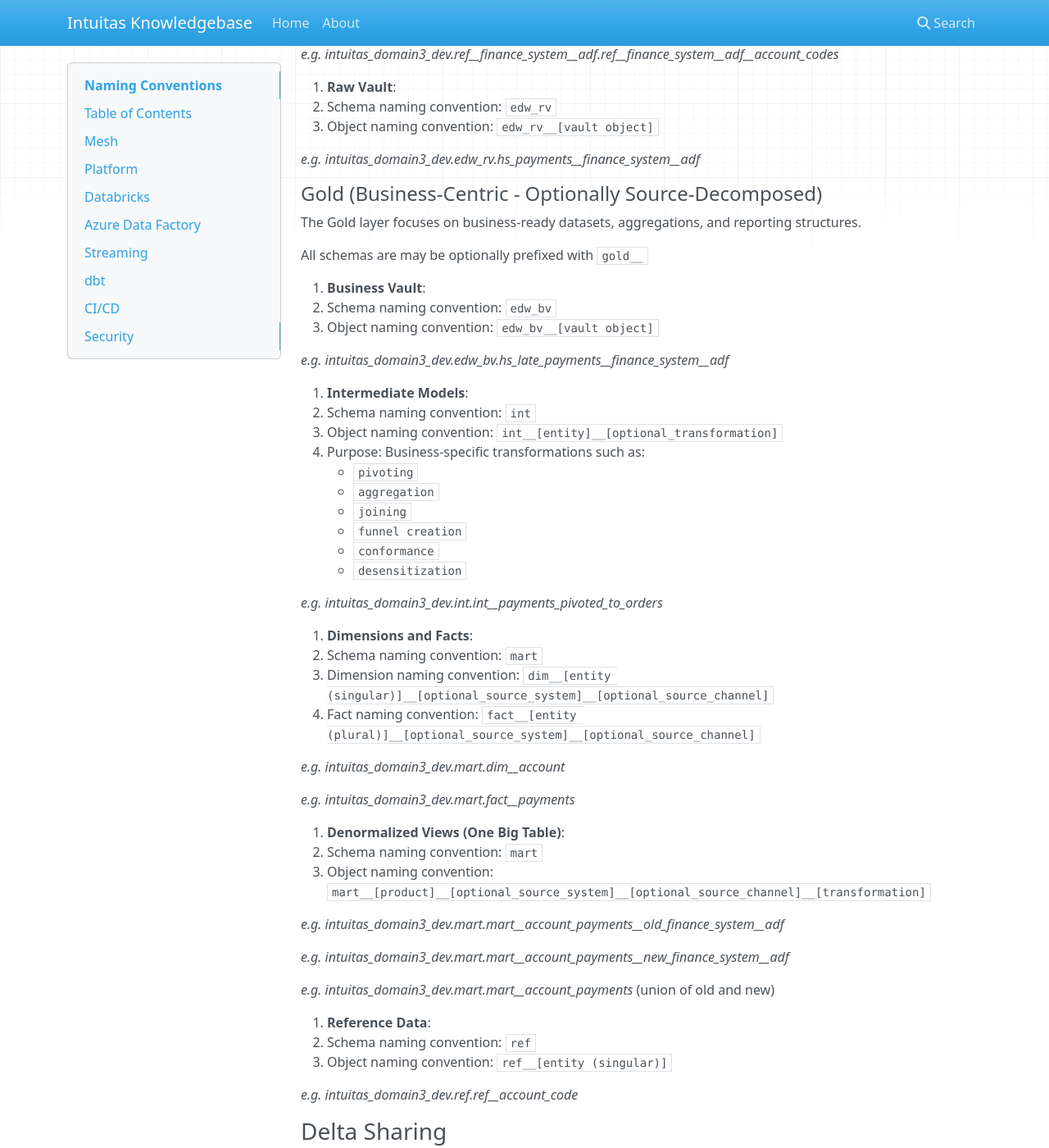
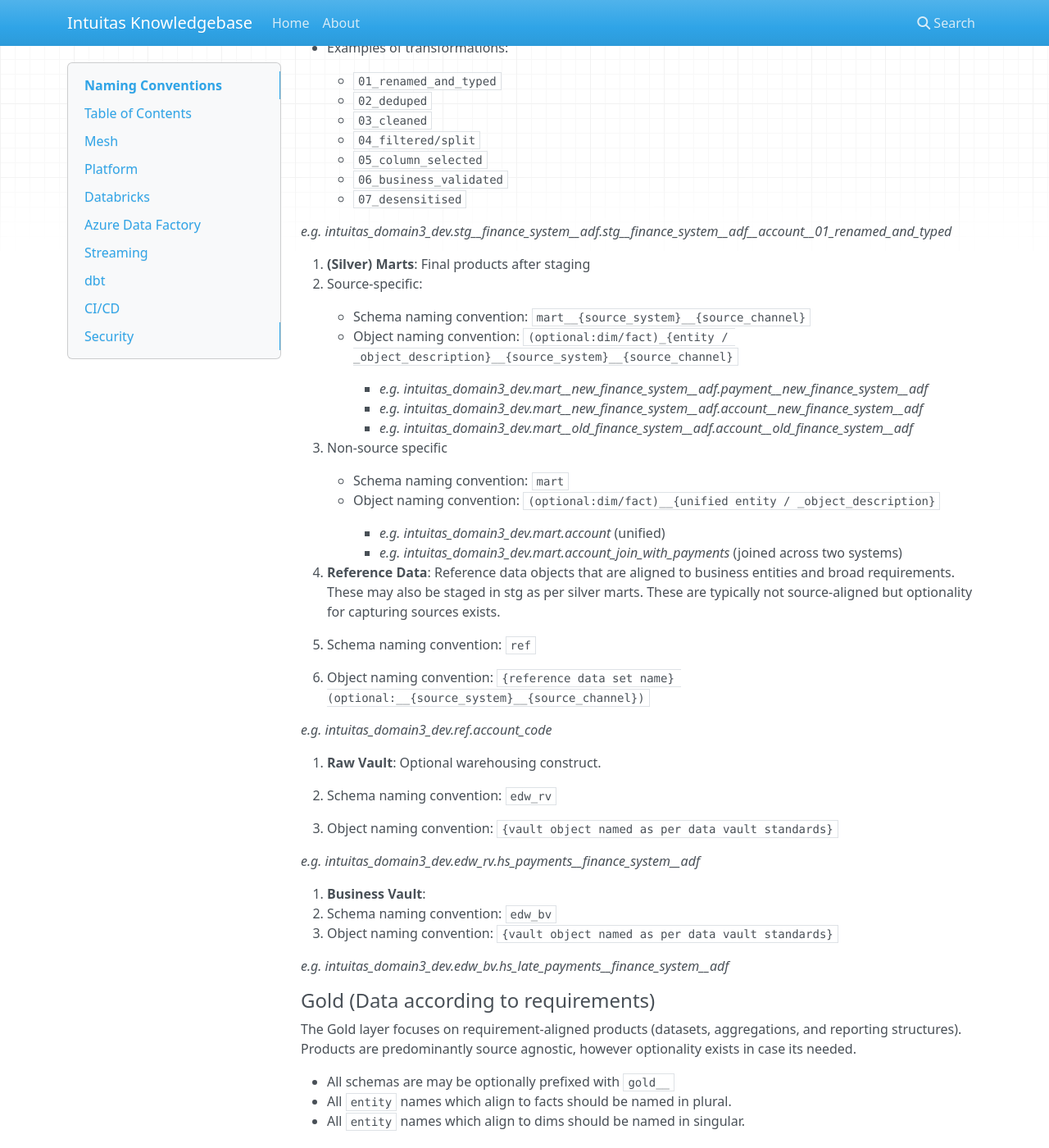
Before and after one commit to bensonchoyintuitas/intuitas_knowledgebase, an MkDocs documentation site: the page built from docs/naming_standards_and_conventions.md, in a window 1280 px wide and 1400 px high, scrolled down 6030 px. Shown: the whole window at 82% size. Built offline with MkDocs 1.6.1, drawn with Linux system fonts in a browser that asks for light colours; nearby versions of some CDN libraries; some of the changed text lies outside the part shown.

Commit message:
major update to dbt convention

````diff
--- a/docs/naming_standards_and_conventions.md
+++ b/docs/naming_standards_and_conventions.md
@@ -1,51 +1,51 @@
 # Naming Conventions
-[Return to home](README.md)
+{Return to home}(README.md)
 
 <br>
 ## Table of Contents
 ---
 
-   - [Mesh](#mesh)
-      - [Domain Names](#domain-names)
-   - [Platform](#platform)
-      - [Environment](#environment)
-      - [VNET](#vnet)
-      - [Resource Groups](#resource-groups)
-      - [Databricks workspace](#databricks-workspace)
-      - [Key vault](#key-vault)
-      - [Secrets](#secrets)
-      - [Entra Group Names](#entra-group-names)
-      - [Azure Data Factory (ADF)](#azure-data-factory-adf)
-      - [SQL Server](#sql-server)
-      - [SQL Database](#sql-database)
-      - [Storage](#storage)
-         - [Lakehouse Storage](#lakehouse-storage)
-         - [Lakehouse Storage Containers](#lakehouse-storage-containers)
-         - [Lakehouse Storage Folders](#lakehouse-storage-folders)
-         - [Generic Blob Storage](#generic-blob-storage)
-         - [Generic Blob Files and Folders](#generic-blob-files-and-folders)
-   - [Databricks](#databricks)
-      - [Workspace and Cluster Names](#workspace-and-cluster-names)
-      - [Catalog](#catalog)
-      - [Schema and Object Conventions](#schema-and-object-conventions)
-      - [Delta Sharing](#delta-sharing)
-   - [Azure Data Factory](#azure-data-factory)
-   - [Streaming](#streaming)
-   - [dbt](#dbt)
-      - [Documentation and Model Metadata](#documentation-and-model-metadata)
-      - [Sources](#sources)
-      - [Model Folders](#model-folders)
-      - [Model Names](#model-names)
-      - [dbt_project.yml](#dbt_projectyml)
-   - [CI/CD](#cicd)
-      - [Repository Naming](#repository-naming)
-      - [Branch Naming](#branch-naming)
-      - [Branch Lifecycle](#branch-lifecycle)
-      - [Databricks Asset Bundles](#databricks-asset-bundles)
-   - [Security](#security)
-      - [Entra Group Names](#entra-group-names)
-      - [Policies](#policies)
-      - [Frameworks](#frameworks)
+   - {Mesh}(#mesh)
+      - {Domain Names}(#domain-names)
+   - {Platform}(#platform)
+      - {Environment}(#environment)
+      - {VNET}(#vnet)
+      - {Resource Groups}(#resource-groups)
+      - {Databricks workspace}(#databricks-workspace)
+      - {Key vault}(#key-vault)
+      - {Secrets}(#secrets)
+      - {Entra Group Names}(#entra-group-names)
+      - {Azure Data Factory (ADF)}(#azure-data-factory-adf)
+      - {SQL Server}(#sql-server)
+      - {SQL Database}(#sql-database)
+      - {Storage}(#storage)
+         - {Lakehouse Storage}(#lakehouse-storage)
+         - {Lakehouse Storage Containers}(#lakehouse-storage-containers)
+         - {Lakehouse Storage Folders}(#lakehouse-storage-folders)
+         - {Generic Blob Storage}(#generic-blob-storage)
+         - {Generic Blob Files and Folders}(#generic-blob-files-and-folders)
+   - {Databricks}(#databricks)
+      - {Workspace and Cluster Names}(#workspace-and-cluster-names)
+      - {Catalog}(#catalog)
+      - {Schema and Object Conventions}(#schema-and-object-conventions)
+      - {Delta Sharing}(#delta-sharing)
+   - {Azure Data Factory}(#azure-data-factory)
+   - {Streaming}(#streaming)
+   - {dbt}(#dbt)
+      - {Documentation and Model Metadata}(#documentation-and-model-metadata)
+      - {Sources}(#sources)
+      - {Model Folders}(#model-folders)
+      - {Model Names}(#model-names)
+      - {dbt_project.yml}(#dbt_projectyml)
+   - {CI/CD}(#cicd)
+      - {Repository Naming}(#repository-naming)
+      - {Branch Naming}(#branch-naming)
+      - {Branch Lifecycle}(#branch-lifecycle)
+      - {Databricks Asset Bundles}(#databricks-asset-bundles)
+   - {Security}(#security)
+      - {Entra Group Names}(#entra-group-names)
+      - {Policies}(#policies)
+      - {Frameworks}(#frameworks)
 
 <br>
 ## Mesh
@@ -134,13 +134,12 @@
 - Level 1 Name: {layer} (bronze/silver/gold) // if using medallion approach
 - Level 2 Name: {stage_name}
    - bronze/landing
-   --- tbc --- might be managed by databricks within the catalog storage root
-   - silver/base
-   - silver/staging
-   - silver/enriched
-   - silver/edw_rv
-   - silver/edw_bv
-   - gold/mart
+   - bronze/ods
+   - bronze/pds
+   - bronze/schema (for autoloader metadata)
+   - bronze/checkpoints (for autoloader metadata)
+   - silver/automatically determined by unity catalog
+   - gold/automatically determined by unity catalog
 
 #### Generic Blob storage
 
@@ -207,12 +206,12 @@
 Contains metadata that supports engineering and governance. This will vary depending on engineering and governance toolsets
 
 1. **Engineering - ingestion framework**:
-   - Schema naming convention:  `meta__[optional: function]`
-   - Naming convention: `[function/descriptor]`
+   - Schema naming convention:  `meta__{optional: function}`
+   - Naming convention: `{function/descriptor}`
 
    *e.g. intuitas_domain3_dev.meta__ingestion.ingestion_control*
 
-#### Bronze (Raw) Schemas and Objects
+#### Bronze (Raw data according to systems)
 The Bronze layer stores raw, immutable data as it is ingested from source systems.
 
 All schemas are may be optionally prefixed with `bronze__`
@@ -222,75 +221,119 @@
 
 2. **Operational Data Store (ODS)**:
    - Schema naming convention: `ods`
-   - Object naming convention: `ods__[source_system]__[source_channel]__[object]`
+   - Object naming convention: `ods__{source_system}__{source_channel}__{object}`
 
    *e.g. intuitas_domain3_dev.ods.ods__finance_system__adf__accounts*
 
 3. **Persistent Data Store (PDS)**:
    - Schema naming convention: `pds`
-   - Object naming convention: `pds__[source_system]__[source_channel]__[object]`
+   - Object naming convention: `pds__{source_system}__{source_channel}__{object}`
 
    *e.g. intuitas_domain3_dev.pds.pds__finance_system__adf__accounts*
 
 
-#### Silver (Source-Centric - Filtered, Cleaned, Augmented)
-The Silver layer focuses on transforming raw data into cleaned, enriched, and validated datasets.
+#### Silver (Data according to business entities)
+The Silver layer focuses on transforming raw data into cleaned, enriched, and validated datasets that are the building blocks for downstream consumption and analysis.
 
-All schemas are may be optionally prefixed with `silver__`
+These marts are objects that are aligned to business entities and broad requirements, hence they must contain source-specific objects at the lowest grain. There may be further enrichment and joins applied across sources.
 
-1. **Base Views**:
-   - Schema naming convention: `base__[source_system]__[source_channel]`
-   - Object naming convention: `base__[source_system]__[source_channel]__[object]`
+- All schemas are may be optionally prefixed with `silver__`
+- All `entity` names which align to facts should be named in plural.
+- All `entity` names which align to dims should be named in singular.
 
-   *e.g. intuitas_domain3_dev.base__finance_system__adf.base__finance_system__adf__accounts*
+1. **(Silver) Staging Objects (Optional)**:
+   These models exist to stage silver marts only.
+   - Source-specific:
+      - Schema naming convention: `stg__{source_system}__{source_channel}`
+      - Object naming convention: `{entity}__{object_description}__{n}__{transformation}__{source_system}__{source_channel}`
 
-2. **Staging Objects (Optional)**:
-   - Schema naming convention: `stg__[source_system]__[source_channel]`
-   - Object naming convention: `stg__[source_system]__[source_channel]__[object]__[n]__[transformation]`
+         - *e.g. intuitas_domain3_dev.stg__new_finance_system__adf.accounts__01_renamed_and_typed__new_finance_system__adf*
+         - *e.g. intuitas_domain3_dev.stg__new_finance_system__adf.accounts__02_cleaned__new_finance_system__adf*
+
+         - *e.g. intuitas_domain3_dev.stg__old_finance_system__adf.accounts__01_renamed_and_typed__old_finance_system__adf*
+
+   - Non-source specific
+      - Schema naming convention: `stg`
+      - Object naming convention to align with target mart: `stg__(optional:dim/fact)_{entity}__{object_description}__{n}__{transformation}`
+
+         - *e.g. intuitas_domain3_dev.stg.accounts__01_deduped*
+         - *e.g. intuitas_domain3_dev.stg.accounts__02_business_validated*
+
    - Examples of transformations:
-     - `01_renamed_and_typed`
-     - `02_deduped`
-     - `03_cleaned`
-     - `04_filtered/split`
-     - `05_column_selected`
-     - `06_business_validated`
-     - `07_desensitised`
+      - `01_renamed_and_typed`
+      - `02_deduped`
+      - `03_cleaned`
+      - `04_filtered/split`
+      - `05_column_selected`
+      - `06_business_validated`
+      - `07_desensitised`
 
-   *e.g. intuitas_domain3_dev.stg__finance_system__adf.stg__finance_system__adf__accounts__01_renamed_and_typed*
+   *e.g. intuitas_domain3_dev.stg__finance_system__adf.stg__finance_system__adf__account__01_renamed_and_typed*
 
-3. **Enriched Data**:
-   - Schema naming convention: `enr__[source_system]__[source_channel]`
-   - Object naming convention: `enr__[source_system]__[source_channel]__[new_object]`
+3. **(Silver) Marts**:
+   Final products after staging
+   - Source-specific:
+      - Schema naming convention: `mart__{source_system}__{source_channel}`
+      - Object naming convention: `(optional:dim/fact)_{entity / _object_description}__{source_system}__{source_channel}`
 
-   *e.g. intuitas_domain3_dev.enr__finance_system__adf.enr__finance_system__adf__accounts_join_with_payments*
+         - *e.g. intuitas_domain3_dev.mart__new_finance_system__adf.payment__new_finance_system__adf*
+         - *e.g. intuitas_domain3_dev.mart__new_finance_system__adf.account__new_finance_system__adf*
+         - *e.g. intuitas_domain3_dev.mart__old_finance_system__adf.account__old_finance_system__adf*
+
+   - Non-source specific
+      - Schema naming convention: `mart`
+      - Object naming convention: `(optional:dim/fact)__{unified entity / _object_description}`
+
+         - *e.g. intuitas_domain3_dev.mart.account* (unified)
+         - *e.g. intuitas_domain3_dev.mart.account_join_with_payments* (joined across two systems)
 
 4. **Reference Data**:
-   - Schema naming convention: `ref__[source_system]__[source_channel]`
-   - Object naming convention: `ref__[source_system]__[source_channel]__[entity]`
+   Reference data objects that are aligned to business entities and broad requirements. These may also be staged in stg as per silver marts. These are typically not source-aligned but optionality for capturing sources exists.
 
-   *e.g. intuitas_domain3_dev.ref__finance_system__adf.ref__finance_system__adf__account_codes*
+   - Schema naming convention: `ref`
+   - Object naming convention: `{reference data set name} (optional:__{source_system}__{source_channel})`
+
+   *e.g. intuitas_domain3_dev.ref.account_code*
 
 5. **Raw Vault**:
+   Optional warehousing construct.
+
    - Schema naming convention: `edw_rv`
-   - Object naming convention: `edw_rv__[vault object]`
+   - Object naming convention: `{vault object named as per data vault standards}`
 
    *e.g. intuitas_domain3_dev.edw_rv.hs_payments__finance_system__adf*
 
-#### Gold (Business-Centric - Optionally Source-Decomposed)
-The Gold layer focuses on business-ready datasets, aggregations, and reporting structures.
-
-All schemas are may be optionally prefixed with `gold__`
-
-1. **Business Vault**:
+6. **Business Vault**:
    - Schema naming convention: `edw_bv`
-   - Object naming convention: `edw_bv__[vault object]`
+   - Object naming convention: `{vault object named as per data vault standards}`
 
    *e.g. intuitas_domain3_dev.edw_bv.hs_late_payments__finance_system__adf*
 
-2. **Intermediate Models**:
-   - Schema naming convention: `int`
-   - Object naming convention: `int__[entity]__[optional_transformation]`
-   - Purpose: Business-specific transformations such as:
+#### Gold (Data according to requirements)
+The Gold layer focuses on requirement-aligned products (datasets, aggregations, and reporting structures). Products are predominantly source agnostic, however optionality exists in case its needed.
+
+- All schemas are may be optionally prefixed with `gold__`
+- All `entity` names which align to facts should be named in plural.
+- All `entity` names which align to dims should be named in singular.
+
+
+2. **(Gold) Staging Models**:
+   These models exist to stage gold marts only.
+
+   - Schema naming convention: `stg`
+   - Object naming convention to align to target mart: `(optional: dim/fact__){entity / product description}__{n}__{transformation}`
+
+   *e.g. intuitas_domain3_dev.stg.fact__late_payments__01__pivoted_by_order*
+
+
+3. **(Gold) Marts**:
+   - Schema naming convention: `mart`
+   - Dimension naming convention: `dim__{entity / product description} (optional: __{source_system}__{source_channel})`
+   - Fact naming convention: `fact__{entity / product description} (optional: __{source_system}__{source_channel})`
+   - Denormalized (One Big Table) Object naming convention: `{entity / product description} (optional: __{source_system}__{source_channel})`
+
+
+   - Required transformation: Business-specific transformations such as:
      - `pivoting`
      - `aggregation`
      - `joining`
@@ -298,33 +341,13 @@
      - `conformance`
      - `desensitization`
 
-   *e.g. intuitas_domain3_dev.int.int__payments_pivoted_to_orders*
+   *e.g. intuitas_domain3_dev.mart.fact__late_payments*
 
-3. **Dimensions and Facts**:
-   - Schema naming convention: `mart`
-   - Dimension naming convention: `dim__[entity (singular)]__[optional_source_system]__[optional_source_channel]`
-   - Fact naming convention: `fact__[entity (plural)]__[optional_source_system]__[optional_source_channel]`
+   *e.g. intuitas_domain3_dev.mart.regionally_grouped_account_payments__old_finance_system__adf*
 
-   *e.g. intuitas_domain3_dev.mart.dim__account*
+   *e.g. intuitas_domain3_dev.mart.regionally_grouped_account_payments__new_finance_system__adf*
 
-   *e.g. intuitas_domain3_dev.mart.fact__payments*
-
-3. **Denormalized Views (One Big Table)**:
-   - Schema naming convention: `mart`
-   - Object naming convention: `mart__[product]__[optional_source_system]__[optional_source_channel]__[transformation]`
-
-   *e.g. intuitas_domain3_dev.mart.mart__account_payments__old_finance_system__adf*
-
-   *e.g. intuitas_domain3_dev.mart.mart__account_payments__new_finance_system__adf*
-
-   *e.g. intuitas_domain3_dev.mart.mart__account_payments* (union of old and new)
-
-
-4. **Reference Data**:
-   - Schema naming convention: `ref`
-   - Object naming convention: `ref__[entity (singular)]`
-
-   *e.g. intuitas_domain3_dev.ref.ref__account_code*
+   *e.g. intuitas_domain3_dev.mart.regionally_grouped_account_payments* (union of old and new)
 
 ### Delta Sharing
 
@@ -380,7 +403,7 @@
    *e.g. models/silver/ambo_sim__kafka__local/_ambo_sim__kafka__local__models.yml*
 
 ### Sources
-* Folder: models/sources/[bronze/silver/gold]
+* Folder: models/sources/{bronze/silver/gold}
 * yml: {schema}__sources.yml (one for each source schema)
 
    *e.g. bronze__ods__ambo_sim__kafka__local__sources.yml*
@@ -388,8 +411,9 @@
 ### Model folders
 
 ```yml
-models/bronze/
-models/silver/{source system}/{base/staging/enriched/edw}
+
+models/silver/{source_system}__{source_channel}
+models/silver/{source_system}__{source_channel}/stg
 models/silver/{edw}__{domain_name}
 models/gold/{domain_name}/{intermediate/marts}
 
@@ -399,21 +423,93 @@
 ```
 ### Model Names
 
-* Bronze objects are likely to be referenced in sources/bronze
+dbt model names are verbose (inclusive of zone and domain) to ensure global uniqueness and better traceability to folders. Actual object names should be aliased to match object naming standards.
 
-* Silver base object naming: base__{source name}__{source channel}__{source object name}
+- Bronze
+   - Folder: `models/bronze/{optional: domain name}/`
+   * Bronze objects are likely to be referenced in sources/bronze or as seeds
 
-* Silver stage object naming: stg__{source name}__{source channel}__{source object name}__{ordinal}_{transformation description}
+- Silver
 
-* Silver enriched object naming: enr__  optional:__{source name}  optional:__{source channel} __{description} // alternatively - just use stg or edw
+   - Staging Source-specific:
+      - Folder: `models/silver/{optional: domain name}/stg/{source_system}__{source_channel}/`
+      - Folder: `models/silver/{optional: domain name}/stg/{source_system}__{source_channel}/stg (for multi-step staging objects)`
+      - Models: `{optional: domain name} {optional: __subdomain name(s)} {optional:__silver} __stg{__entity /_object_description} __{ordinal}_{transformation description} __{source_system} __{source_channel}`
 
-* Silver edw object naming: edw___{domain_name}__{description}
+      ```md
+      Example:
+      `silver\stg\new_finance_system__adf\stg\intuitas_domain3__silver__stg__accounts__01_renamed_and_typed__new_finance_system__adf.sql`
+      or
+      `silver\stg\new_finance_system__adf\stg\stg__accounts__01_renamed_and_typed__new_finance_system__adf.sql`
 
-* Gold object name: mart__{domain name} optional: __{subdomain name(s)}__{description}
+      materialises to:
+      *intuitas_domain3_dev.stg__new_finance_system__adf.accounts__01_renamed_and_typed__new_finance_system__adf*
+      ```
+
+
+   - Staging Non-source-specific (entity centric):
+      - Folder: `models/silver/{optional: domain name}/mart/{entity}/stg`
+      - Models: `{optional: domain name} {optional: __subdomain name(s)} {optional:__silver__} stg{__optional:dim/fact}{__entity /_object_description} __{ordinal}_{transformation description} `
+
+         - *e.g. intuitas_domain3_dev.stg.accounts__01_deduped*
+         - *e.g. intuitas_domain3_dev.stg.accounts__02_business_validated*
+
+
+      ```md
+      Example:
+      `silver\mart\accounts\stg\intuitas_domain3__silver__stg__accounts__01_deduped.sql`
+      or
+      `silver\mart\accounts\stg\stg__accounts__01_deduped.sql`
+
+      materialises to:
+      *e.g. intuitas_domain3_dev.stg.accounts__01_deduped*
+      ```
+
+   - Mart Source-specific:
+      - Folder: `models/silver/{optional: domain name}/mart/{entity}`
+      - Models: `{optional: domain name} {optional: __subdomain name(s)} {optional:__silver__} mart{__optional:dim/fact}{__entity /_object_description}__{source_system}__{source_channel}`
+
+   - Mart Non-source specific:
+      - Folder: `models/silver/{optional: domain name}/mart/{entity}`
+      - Models: `{optional: domain name} {optional: __subdomain name(s)} {optional:__silver__} mart{__optional:dim/fact}{__unified entity /_object_description}`
+
+   - Reference Data:
+      - Folder: `models/silver/{optional: domain name}/ref/{entity}`
+      - Models: `{optional: domain name} {optional: __subdomain name(s)} {optional:__silver__} ref{__optional:dim/fact} {__reference data set name} {optional:__{source_system}__{source_channel}}`
+
+   - Raw Vault:
+      - Folder: `models/silver/{optional: domain name}/edw/rv`
+      - Models: `edw_rv__{vault object named as per data vault standards}`
+
+   - Schema naming convention:
+      - Folder: `models/silver/{optional: domain name}/edw/bv`
+      - Models: `edw_bv__{vault object named as per data vault standards}`
+
+- Gold
+
+   -  Staging:
+      - Folder: `models/gold/{optional: domain name}/mart/{entity / product description}/stg`
+      - Models: `{optional: domain name} {optional: __subdomain name(s)} {optional:__gold__} mart__stg{__entity / product description} __{ordinal}_{transformation description} {optional: __{source_system} __{source_channel}}`
+
+   -  Dimensions:
+      - Folder: `models/gold/{optional: domain name}/mart/{entity / product description}`
+      - Models: `{optional: domain name} {optional: __subdomain name(s)} {optional:__gold__}  mart__dim{__entity / product description} (optional: __{source_system} __{source_channel}) {optional: __{source_system} __{source_channel}}`
+
+   -  Facts:
+      - Folder: `models/gold/{optional: domain name}/mart/{entity / product description}`
+      - Models: `{optional: domain name} {optional: __subdomain name(s)} {optional:__gold__} mart__fact{__entity / product description} (optional: __{source_system} __{source_channel}) {optional: __{source_system} __{source_channel}}`
+
+   -  Denormalized (One Big Table):
+      - Folder: `models/gold/{optional: domain name}/mart/{entity / product description}`
+      - Models: `{optional: domain name} {optional: __subdomain name(s)} {optional:__gold__} mart__{entity / product description} {optional: __{source_system} __{source_channel}}`
+
+
+
 
 #### Example:
-```
-[[domain/enterprise] _project_name]
+
+```md
+{{domain/enterprise} _project_name}
 ├── README.md
 ├── analyses
 ├── seeds
@@ -423,45 +519,47 @@
 │   └── custom_macro.sql
 │   ├── utilities
 │       └── all_dates.sql
-├── models/bronze [domain/enterprise]
+├── models/bronze
+│   /{optional: domain and subdomains}
 │   ├── _bronze.md
-│   ├── [domain/enterprise] sources
-├── models/silver
+│   ├── {domain/enterprise} sources
+├── models/silver/{optional: domain and subdomains}
+│   /{optional: domain and subdomains}
 │   ├── _silver.md
-│   ├── edw__[domain_name]
-│        └──dim_date
-│        └── reference_data
-│            ├── _reference_data__models.yml
-│            ├── _reference_data__sources.yml
-│            └── ref_[entity].sql
-│   ├── source_system_1
-│   │       ├── _source_system_1__docs.md
-│   │       ├── _source_system_1__models.yml
-│   │       ├── base
-│   │       │   ├── base_source_system_1__object.sql
-│   │       │   └── base_source_system_1__deleted_object.sql
-│   │       ├── stg_source_system_1__object
-│   │       ├── stg_source_system_1__(new object)
-│   │       ├── stg_source_system_1__object_desensitised
-│   │       ├── stg
-│   │       │   ├── stg_source_system_1__object_01step.sql
-│   │       │   └── stg_source_system_1__object_02step_.sqll
-│   │       └── enrichment (optional)
-│   │           ├── enr_source_system_1__object.sql
-│   │           ├── enr_source_system_1__object_01step.sql
-│   │           └── enr_source_system_1__object_02step.sql
+│   ├── mart  (entity centric objects)
+│   |    └── account
+│   |    |   └── mart__dim_account.sql
+│   |    |       └── stg
+│   |    |           └── stg__dim_account__01_dedupe.sql
+│   |    |           └── stg__dim_account__02_filter.sql
+│   |    └── date
+│   |        └── mart__dim_date.sql
+│   └── ref
+│       ├── _reference_data__models.yml
+│       ├── _reference_data__sources.yml
+│       └── ref_{entity}.sql
+│   ├── stg (source centric staging objects)
+│   |   └── source_system_1
+│   |       ├── _source_system_1__docs.md
+│   |       ├── _source_system_1__models.yml
+│   |       ├── stg__object__source_system_1.sql
+│   |       ├── stg__(new object)__source_system_1.sql
+│   |       ├── stg__object_desensitised__source_system_1.sql
+│   |       └── stg
+│   |           ├── stg__object__01_step__source_system_1.sql
+│   |           └── stg__object__02_step__source_system_1.sql
 │   ├── sources
-│   │       ├── _source_system_1__sources.yml
+│           └── _source_system_1__sources.yml
 ├── models/gold
+│   /{optional: domain and subdomains}
 │   ├── _gold.md
-│   ├── domain_name e.g. finance
-│       └── intermediate (building blocks for marts)
-│       |   ├── _int_finance__models.yml
-│       |   └── int_payments_pivoted_to_orders.sql
-│       ├── marts
+│   └── domain_name e.g. finance
+│       └── mart
 │           ├── _finance__models.yml
 │           ├── orders.sql
 │           └── payments.sql
+│               └── stg
+│                   └── stg_payments_pivoted_to_orders.sql
 ├── packages.yml
 ├── snapshots
 └── tests
````
Also changed, not shown: other parts of docs/naming_standards_and_conventions.md (+1 -1 lines), docs/img/data_layers_and_stages.png.
